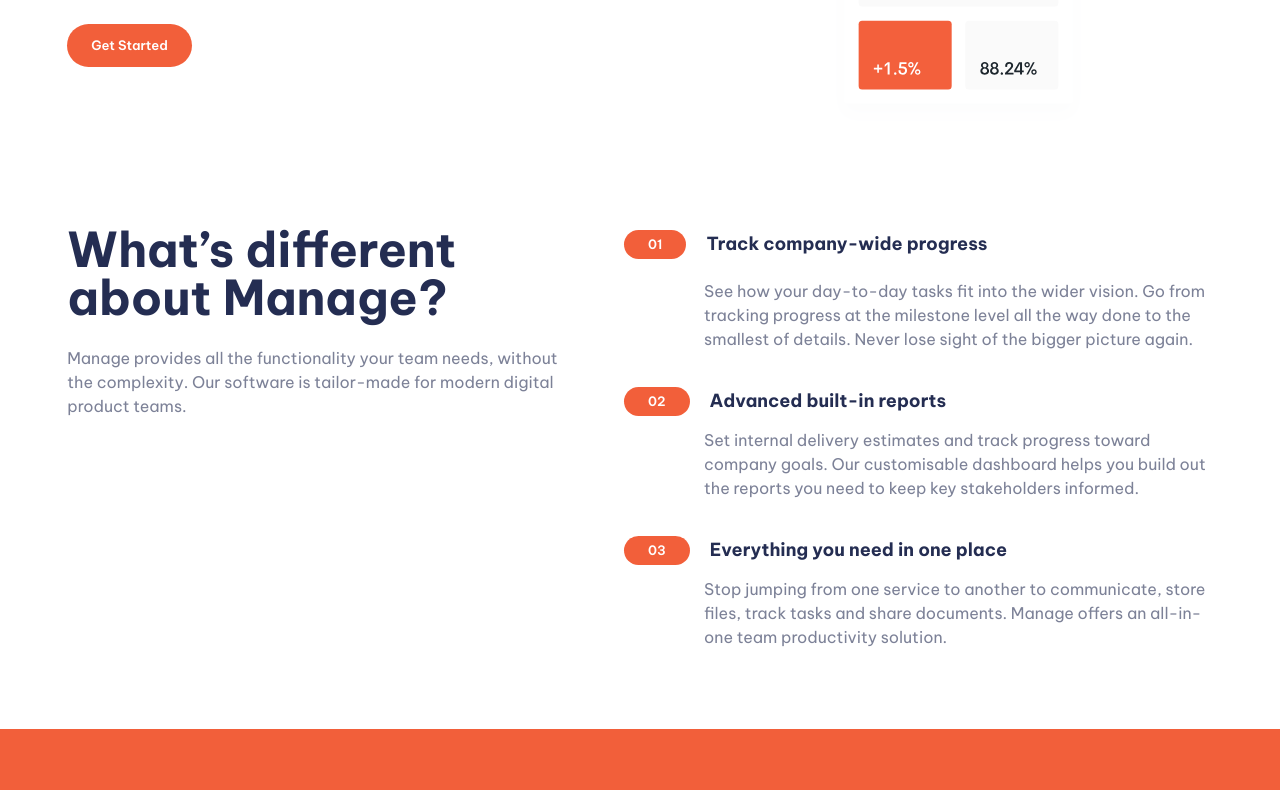
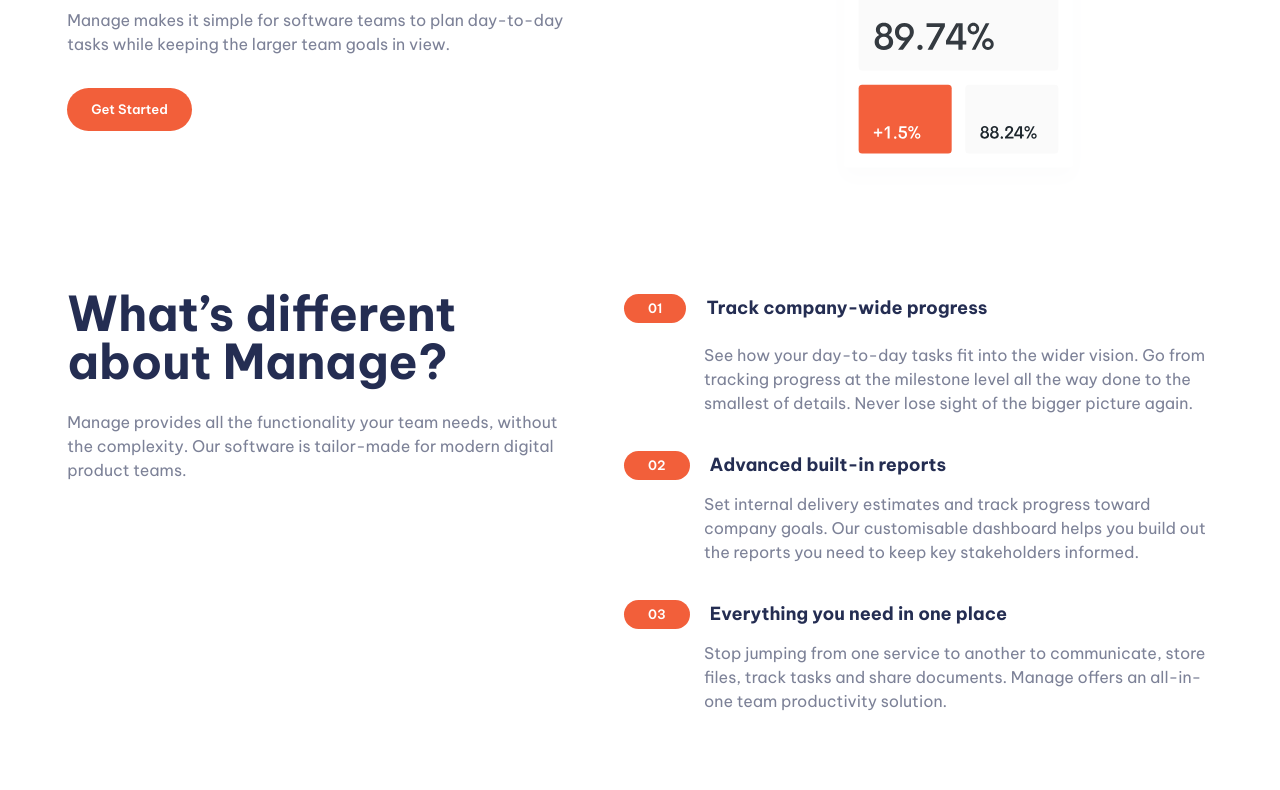
Before and after one commit to Kingkobi01/Manage-landing-page, a website built with Vite: page index.html in a window 1280 px wide. Shown: the part 479-1269 px from the top of the page. Built offline with nearby package versions, Linux system fonts and the light colour scheme.

Commit message:
Update main class in index.html

```diff
--- a/index.html
+++ b/index.html
@@ -55,7 +55,7 @@
   <!-- End Of Header -->
 
   <!-- Main -->
-  <main class="space-y-[4em]">
+  <main class="space-y-[4em] mt-[2rem] md:mt-[4rem]">
     <!-- Hero -->
     <section class="hero container-with-2-cols bg-red py-4 items-center">
       <div class="space-y-8 text-center md:text-start ">
```
